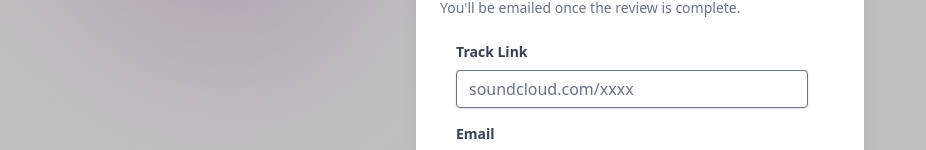
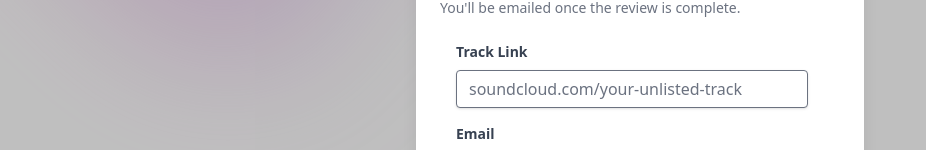
Before and after one commit to ericvtheg/beta-test-songs, a React (Vite) app in the folder client/: page /submit in a window 1280 px wide. Shown: the part 296-446 px from the top of the page, without its empty margins (0-926 px from the left). Built offline with nearby package versions, Linux system fonts and the light colour scheme.

Commit message:
placeholder tweaks in submit modal

```diff
--- a/client/src/Modals/Submit-Modal.tsx
+++ b/client/src/Modals/Submit-Modal.tsx
@@ -112,10 +112,10 @@ export default function SubmitModal() {
                         Track Link
                       </label>
                       <input
-                        className="shadow appearance-none border rounded w-full py-2 px-3 text-gray-700 leading-tight focus:outline-none focus:shadow-outline"
+                        className="shadow appearance-none border rounded w-full py-2 px-3 text-gray-600 leading-tight focus:outline-none focus:shadow-outline"
                         id="link"
                         type="text"
-                        placeholder="soundcloud.com/xxxx"
+                        placeholder="soundcloud.com/your-unlisted-track"
                         onChange={handleChange}
                         required
                       />
@@ -128,7 +128,7 @@ export default function SubmitModal() {
                         Email
                       </label>
                       <input
-                        className="shadow appearance-none border rounded w-full py-2 px-3 text-gray-700 mb-3 leading-tight focus:outline-none focus:shadow-outline"
+                        className="shadow appearance-none border rounded w-full py-2 px-3 text-gray-600 mb-3 leading-tight focus:outline-none focus:shadow-outline"
                         id="email"
                         type="email"
                         placeholder="your@email.com"
```
